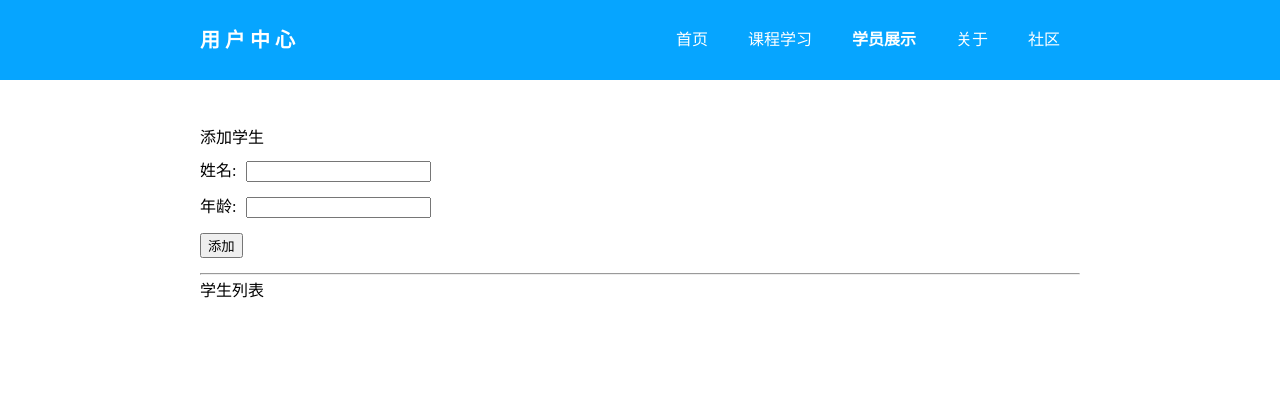
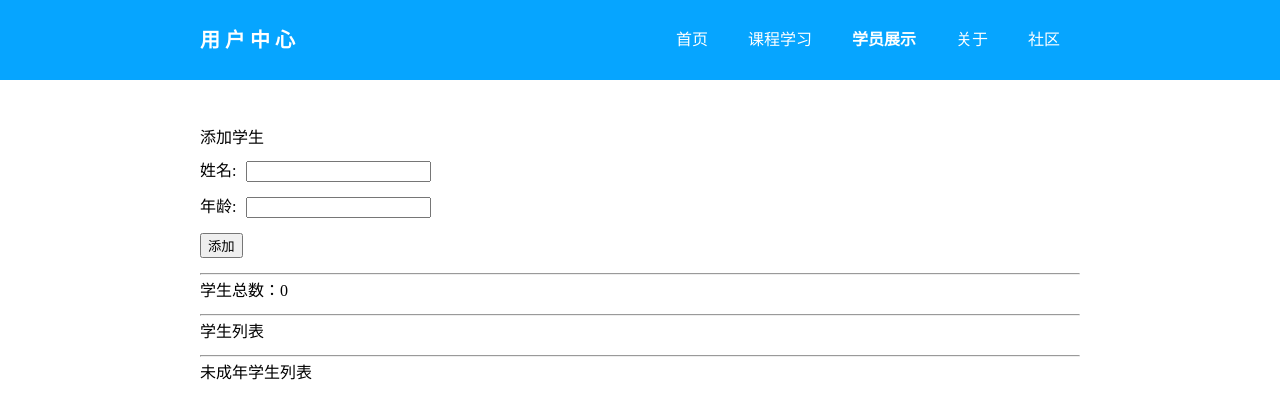
Before and after one commit to ZanHaitao/VUE-Learning-Materials, a Vue app in the folder test-vue/: page /student in a window 1280 px wide. Shown: the top 418 px of the page. Built offline with nearby package versions, Linux system fonts and the light colour scheme.

Commit message:
62.Vuex-Getter

```diff
--- a/test-vue/src/Store.js
+++ b/test-vue/src/Store.js
@@ -6,5 +6,9 @@ Vue.use(Vuex)
 export default new Vuex.Store({
   state: {
     studentList: []
+  },
+  getters: {
+    studentLength: state => state.studentList.length,
+    studentMinor: state => state.studentList.filter(item => item.age < 18)
   }
 })
--- a/test-vue/src/components/StudentList.vue
+++ b/test-vue/src/components/StudentList.vue
@@ -1,18 +1,26 @@
 <template>
   <div class="student-list">
+    <div>学生总数：{{ studentLength }}</div>
+    <hr />
     <div>学生列表</div>
     <ul>
       <li v-for="student in studentList" :key="student.id">姓名：{{student.name}} 年龄：{{ student.age }}</li>
+    </ul>
+    <hr />
+    <div>未成年学生列表</div>
+    <ul>
+      <li v-for="student in studentMinor" :key="student.id">姓名：{{student.name}} 年龄：{{ student.age }}</li>
     </ul>
   </div>
 </template>
 
 <script>
-import { mapState } from "vuex";
+import { mapState, mapGetters } from "vuex";
 
 export default {
   computed: {
-    ...mapState(["studentList"])
+    ...mapState(["studentList"]),
+    ...mapGetters(["studentMinor", "studentLength"])
   }
 };
 </script>
```
Also changed, not shown: 1 other file (tests, documents, lock files or other folders).
